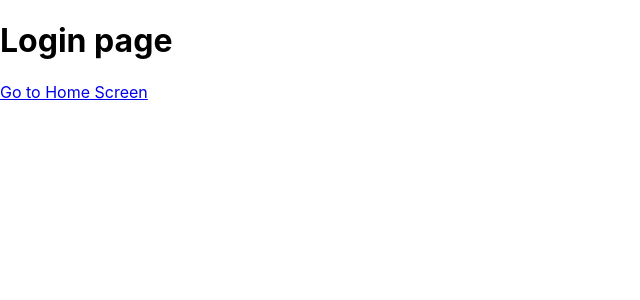
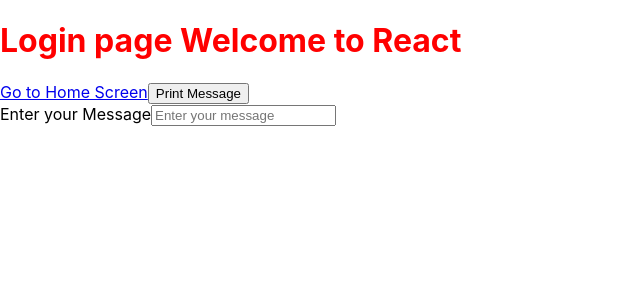
Before and after one commit to karthickvkumar/vcentry27, a React (Create React App) app in the folder learning-react/: page /login in a window 1280 px wide. Shown: the top 300 px of the page, without its empty margins (0-640 px from the left). Built offline with nearby package versions, Linux system fonts and the light colour scheme.

Commit message:
commit message

```diff
--- /dev/null
+++ b/learning-react/src/css/login.css
@@ -0,0 +1,3 @@
+.heading{
+  color: red;
+}
--- a/learning-react/src/screens/login-page.js
+++ b/learning-react/src/screens/login-page.js
@@ -1,11 +1,28 @@
 import React from "react";
 import {NavLink} from "react-router-dom";
 
+import "../css/login.css";
+
 const LoginScreen = () => {
+
+  const message = "Welcome to React";
+
+  const welcomeMessage = () => {
+    alert("Welcome to React");
+  }
+
+  const captureEvent = (event) => {
+    console.log(event);
+  }
+
   return(
     <div>
-      <h1>Login page</h1>
+      <h1 className="heading">Login page {message}</h1>
       <NavLink to="/home">Go to Home Screen</NavLink>
+      <button onClick={() => welcomeMessage()} >Print Message</button>
+      <br></br>
+      <label>Enter your Message</label>
+      <input type="text" placeholder="Enter your message" onChange={captureEvent} />
     </div>
   )
 }
```
